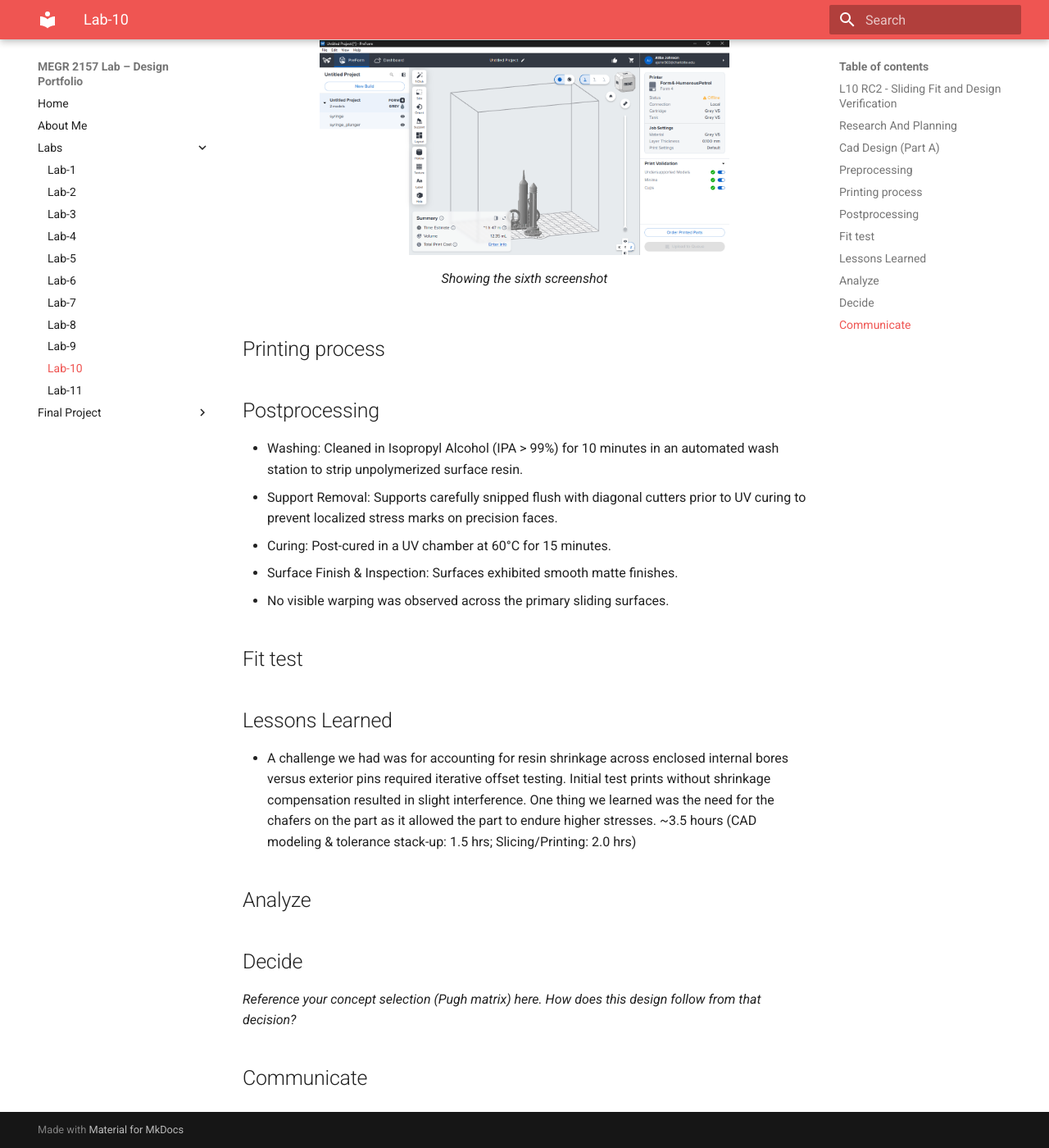
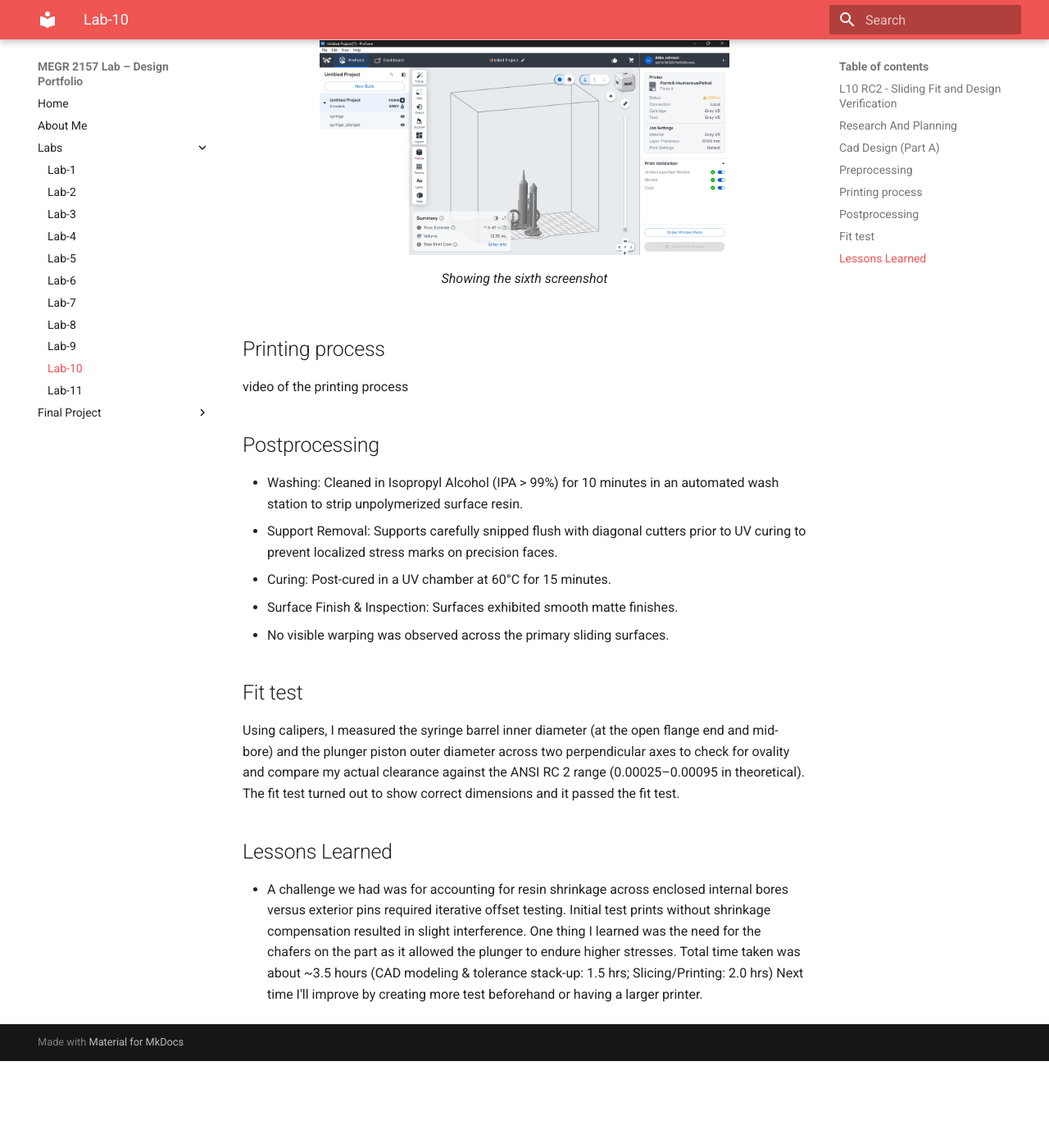
Before and after one commit to AtibaJ/megr2157L-portfolio, an MkDocs documentation site: the page built from docs/Labs/L10/index.md, in a window 1280 px wide and 1400 px high, scrolled down 3442 px. Shown: the whole window at 82% size. Built offline with MkDocs 1.6.1 and Material for MkDocs 9.7.7, drawn with Linux system fonts in a browser that asks for light colours; after the commit the page ends 4736 px from its top, so only the background shows below that.

Commit message:
Update index.md with printing process and fit test details
Added details about the printing process, fit test measurements, and lessons learned regarding resin shrinkage and design improvements.

```diff
--- a/docs/Labs/L10/index.md
+++ b/docs/Labs/L10/index.md
@@ -81,6 +81,8 @@ Next I fixed the supports on the objects so they could print
 
 ## Printing process
 
+video of the printing process
+
 
 
 ## Postprocessing
@@ -94,18 +96,15 @@ Next I fixed the supports on the objects so they could print
 
 ## Fit test
 
+Using calipers, I measured the syringe barrel inner diameter (at the open flange end and mid-bore) and the plunger piston outer diameter across two
+perpendicular axes to check for ovality and compare my actual clearance against the ANSI RC 2 range (0.00025–0.00095 in theoretical). The fit test turned out
+to show correct dimensions and it passed the fit test.
+
 ## Lessons Learned
 
 <ul>
-  <li>A challenge we had was for accounting for resin shrinkage across enclosed internal bores versus exterior pins required iterative offset testing. Initial test prints without shrinkage compensation resulted in slight interference. One thing we learned was the need for the chafers on the part as it allowed the
-  part to endure higher stresses. ~3.5 hours (CAD modeling & tolerance stack-up: 1.5 hrs; Slicing/Printing: 2.0 hrs)</li>
+  <li>A challenge we had was for accounting for resin shrinkage across enclosed internal bores versus exterior pins required iterative offset testing. Initial
+   test prints without shrinkage compensation resulted in slight interference. One thing I learned was the need for the chafers on the part as it allowed the
+  plunger to endure higher stresses. Total time taken was about ~3.5 hours (CAD modeling & tolerance stack-up: 1.5 hrs; Slicing/Printing: 2.0 hrs) Next time
+  I'll improve by creating more test beforehand or having a larger printer. </li>
 </ul>
-
-
-## Analyze
-
-
-## Decide
-_Reference your concept selection (Pugh matrix) here. How does this design follow from that decision?_
-
-## Communicate
```
